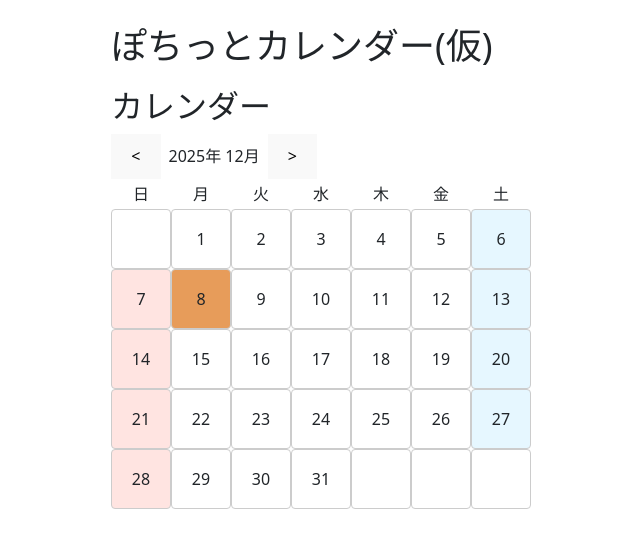
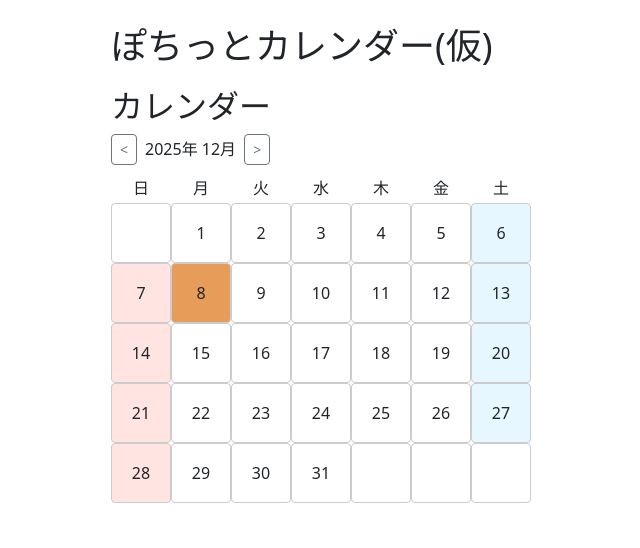
Before and after one commit to natsuki10/pochitto-calendar, a React app in the folder frontend/: page / in a window 1280 px wide. Shown: the top 548 px of the page, without its empty margins (319-959 px from the left). Built offline with nearby package versions, Linux system fonts and the light colour scheme; the HTML template or start-up script is replaced by a standard one.

Commit message:
レイアウト微調整

```diff
--- a/frontend/src/App.jsx
+++ b/frontend/src/App.jsx
@@ -43,13 +43,30 @@ function App() {
               <h2>カレンダー</h2>
               {/* 月移動ボタン */}
               <div
-                style={{ display: "flex", alignItems: "center", gap: "8px" }}
+                style={{
+                  display: "flex",
+                  alignItems: "center",
+                  gap: "8px",
+                  marginBottom: "8px",
+                }}
               >
-                <button onClick={handlePrevMonth}>&lt;</button>
+                <button
+                  className="btn btn-outline-secondary btn-sm"
+                  onClick={handlePrevMonth}
+                >
+                  &lt;
+                </button>
+
                 <span>
                   {ym.year}年 {ym.month}月
                 </span>
-                <button onClick={handleNextMonth}>&gt;</button>
+
+                <button
+                  className="btn btn-outline-secondary btn-sm"
+                  onClick={handleNextMonth}
+                >
+                  &gt;
+                </button>
               </div>
               <Calendar
                 year={ym.year}
--- a/frontend/src/components/Calendar/DayCell.jsx
+++ b/frontend/src/components/Calendar/DayCell.jsx
@@ -11,10 +11,26 @@ function DayCell({ day, bgColor, isSelected, onClick }) {
     backgroundColor: bgColor || "white",
     border: isSelected ? "3px solid #333" : "1px solid #ccc",
     cursor: day ? "pointer" : "default",
+    transition: "transform 0.1s ease, box-shadow 0.1s ease",
+    userSelect: "none", //カーソルを表示させない
+    WebkitUserSelect: "none", // iOS対策
+    WebkitTapHighlightColor: "transparent", //iOS対策
   };
 
   return (
-    <div style={style} onClick={onClick}>
+    <div
+      style={style}
+      onClick={day ? onClick : undefined}
+      onMouseDown={(e) => {
+        if (day) e.currentTarget.style.transform = "scale(0.95)";
+      }}
+      onMouseUp={(e) => {
+        if (day) e.currentTarget.style.transform = "scale(1)";
+      }}
+      onMouseLeave={(e) => {
+        if (day) e.currentTarget.style.transform = "scale(1)";
+      }}
+    >
       {day ?? ""}
     </div>
   );
--- a/frontend/src/index.css
+++ b/frontend/src/index.css
@@ -28,6 +28,10 @@ body {
   /* place-items: center; */
   min-width: 320px;
   min-height: 100vh;
+  user-select: none;
+  -webkit-user-select: none; /* iOS */
+  -webkit-tap-highlight-color: transparent; /* iOS 青ハイライト防止 */
+
 }
 
 h1 {
```
